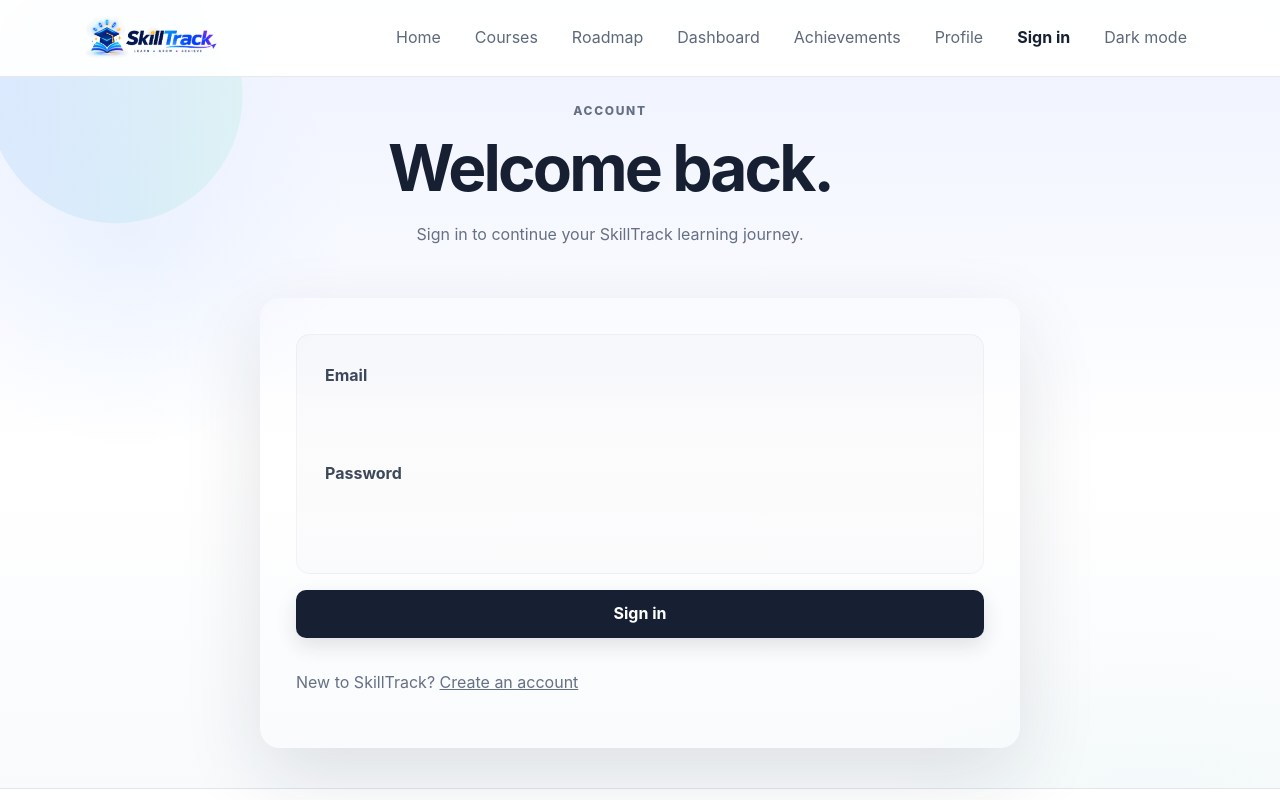
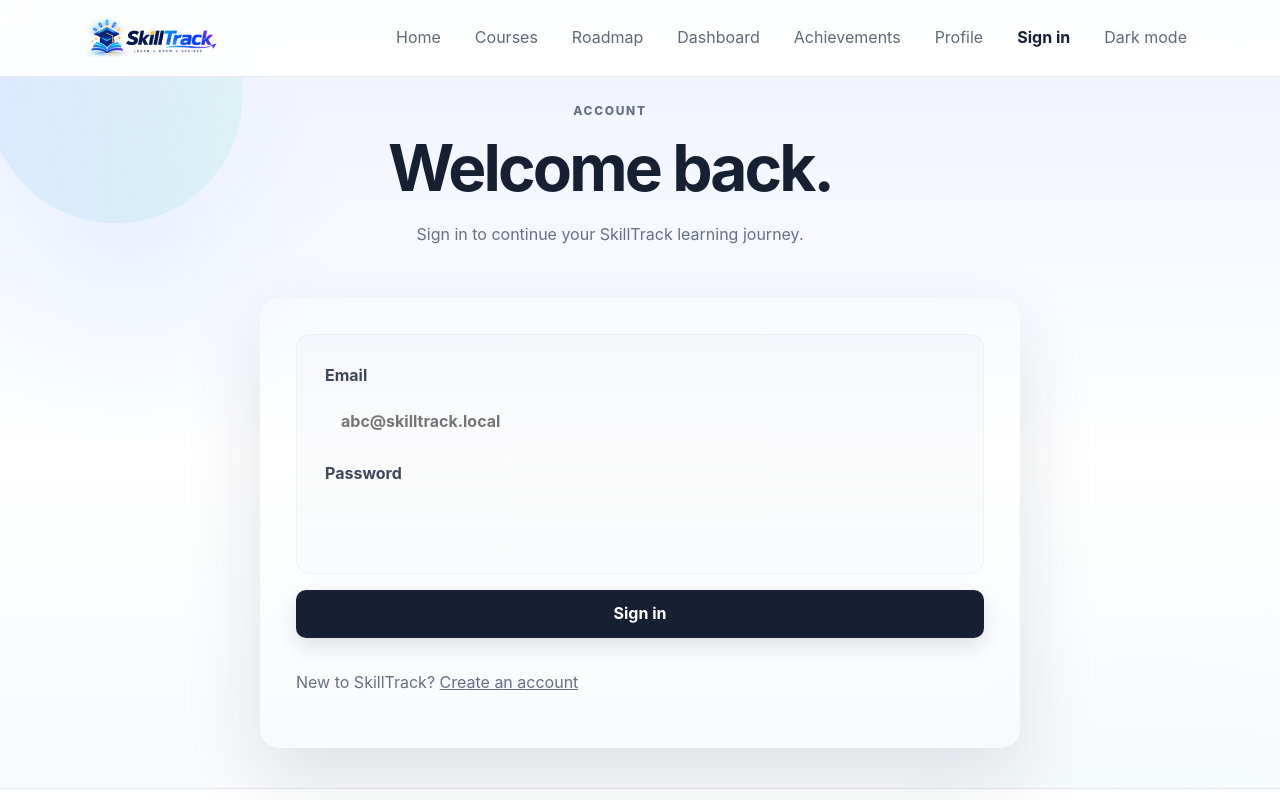
Before and after one commit to AadarshaCihe260281/ICT930-SkillTrack-Assessment3, a React (Vite) app: page /login in a window 1280 px wide. Shown: the top 800 px of the page. Built offline with nearby package versions, Linux system fonts and the light colour scheme; no server answers.

Commit message:
chore(auth): add email placeholder example

```diff
--- a/src/pages/Login.jsx
+++ b/src/pages/Login.jsx
@@ -35,6 +35,7 @@
 						<input
 							type="email"
 							required
+							placeholder="abc@skilltrack.local"
 							value={form.email}
 							onChange={(e) => setForm({ ...form, email: e.target.value })}
 						/>
```
